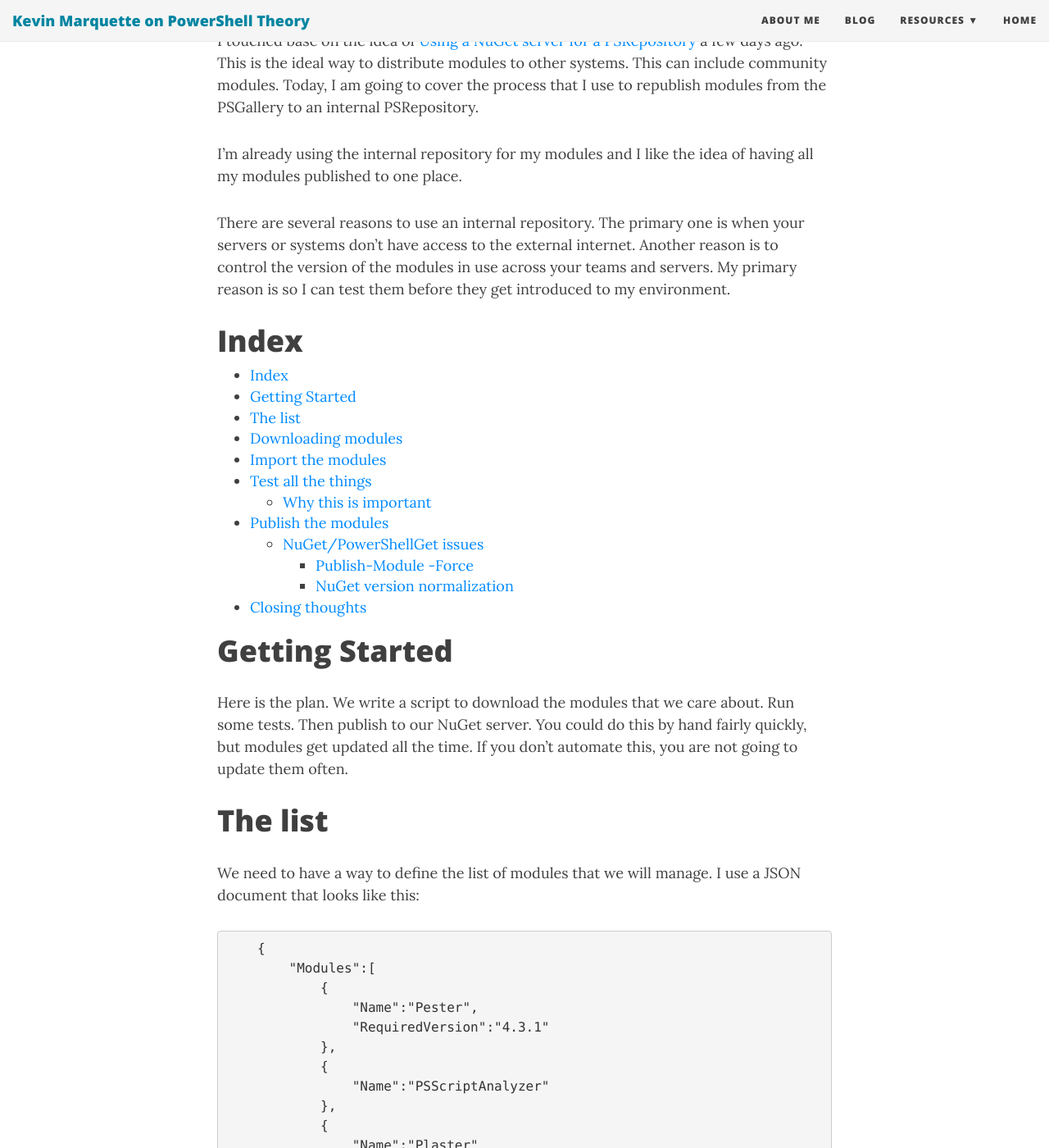
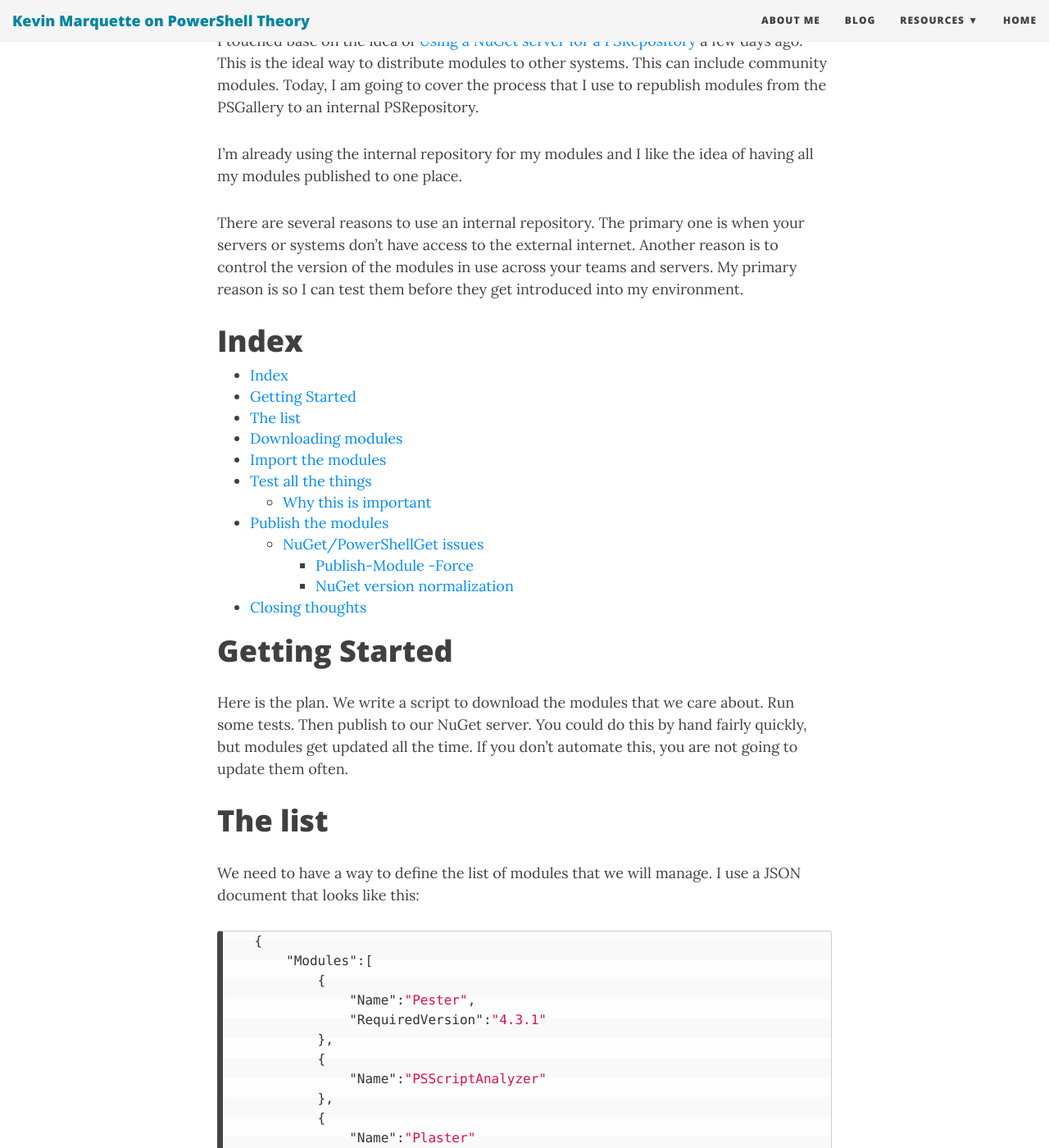
Before and after one commit to KevinMarquette/kevinmarquette.github.io, a Jekyll site: the page built from _posts/2018-03-06-Powershell-Managing-community-modules.md, in a window 1280 px wide and 1400 px high, scrolled down 345 px. Shown: the whole window at 82% size. Built offline with Jekyll 4.4.1, drawn with Linux system fonts in a browser that asks for light colours; nearby versions of some CDN libraries; some of the changed text lies outside the part shown.

Commit message:
synatx hilighting

````diff
--- a/_posts/2018-03-06-Powershell-Managing-community-modules.md
+++ b/_posts/2018-03-06-Powershell-Managing-community-modules.md
@@ -10,7 +10,7 @@ I touched base on the idea of [Using a NuGet server for a PSRepository](/2018-03
 
 I'm already using the internal repository for my modules and I like the idea of having all my modules published to one place.
 
-There are several reasons to use an internal repository. The primary one is when your servers or systems don't have access to the external internet. Another reason is to control the version of the modules in use across your teams and servers. My primary reason is so I can test them before they get introduced to my environment.
+There are several reasons to use an internal repository. The primary one is when your servers or systems don't have access to the external internet. Another reason is to control the version of the modules in use across your teams and servers. My primary reason is so I can test them before they get introduced into my environment.
 
 
 # Index
@@ -26,7 +26,7 @@ Here is the plan. We write a script to download the modules that we care about.
 
 We need to have a way to define the list of modules that we will manage. I use a JSON document that looks like this:
 
-``` JSON
+``` json
     {
         "Modules":[
             {
@@ -55,7 +55,7 @@ The last section is how I define what projects to test and in what order to test
 
 My script will walk the module list and execute `Save-Module` for each one. In this example, I am saving them to an `output` folder.
 
-``` PowerShell
+``` powershell
     $config = Get-Content -Path .\config.json | ConvertFrom-Json
     foreach ( $module in $config.Modules )
     {
@@ -90,7 +90,7 @@ At the moment, I download the entire list of modules even if I don't need to upd
 
 After I download the module, I import them in the same order.
 
-``` PowerShell
+``` powershell
     foreach( $module in $config.Modules )
     {
         $path = Join-Path .\Output $module.Name
@@ -104,7 +104,7 @@ This is the first sanity check on these modules. You should be able to call `Imp
 
 This is the point where I test all my projects that depend on these modules. All of my modules have a `build.ps1` script that processes my project and runs the Pester tests. This step looks something like this:
 
-``` PowerShell
+``` powershell
     foreach($project in $config.TestOrder)
     {
         $repo = 'https://github.com/KevinMarquette/{0}.git' -f $project
@@ -132,7 +132,7 @@ Having the opportunity to run these tests is the whole reason I built this pipel
 
 If everything checks out, then we can publish the modules to our internal repository.
 
-``` PowerShell
+``` powershell
     foreach($module in $config.Modules)
     {
         $path = '.\Output\{0}\*\{0}.psd1' -f $module.Name
````
